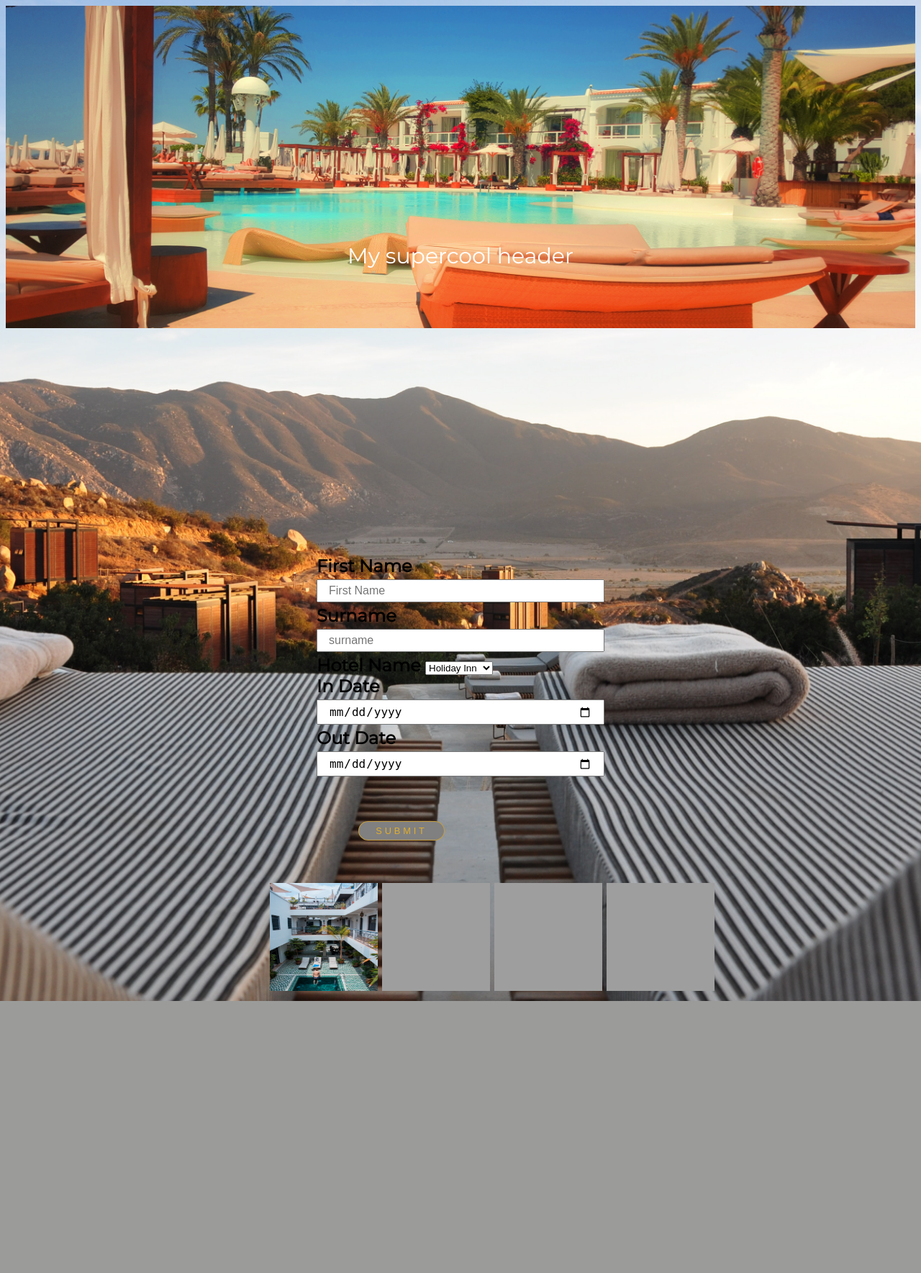
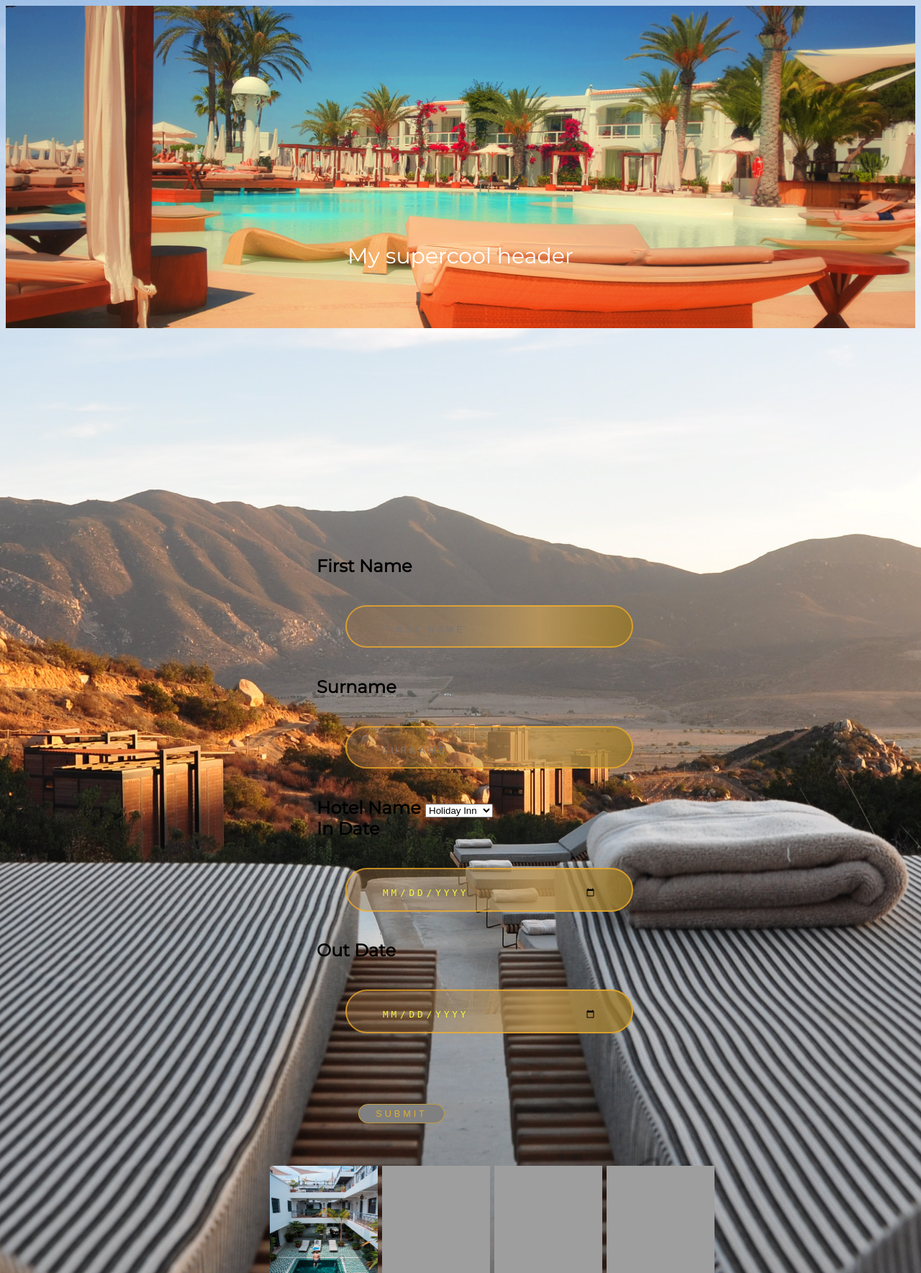
Before and after one commit to Achmat1234/online-hotel, a PHP site: page / in a window 1280 px wide. Shown: the top 1769 px of the page at 72% size. Before the commit the page ends 1391 px from the top, so only its background shows below. Run offline with PHP 8.4, Linux system fonts and the light colour scheme; grey boxes are pictures that could not be loaded.

Commit message:
styled my form

```diff
--- a/css/styling.css
+++ b/css/styling.css
@@ -17,7 +17,7 @@ body{
 h1 {
     margin-top: 14%;
     animation: blinkingText 2.3s;
-    animation-iteration-count: 15;
+    animation-iteration-count: 4;
     font-family: serif;
     font-size: 60px;
     color: rgba(329, 240, 138, 85.938);
@@ -82,8 +82,29 @@ input {
     margin: 4px 0;
     box-sizing: border-box;
     font-size: 1rem;
-  }
-
+    display: inline-block;
+    background: transparent;
+    text-transform: uppercase;
+    font-weight: 500;
+    font-style: normal;
+    font-size: 0.800rem;
+    letter-spacing: 0.3em;
+    color: rgba(330, 300, 55, 0.938);
+    border-radius: 50vh;
+    padding: 24px 49px 16px;
+    transition: all 0.7s ease-out;
+    background: linear-gradient(270deg, rgba(150, 118, 38, 0.815), rgba(196, 155, 86, 0.8), rgba(177, 132, 80, 0.349), rgba(160, 113, 68, 0.384));
+    background-position: 1% 50%;
+    background-size: 101% 24%;
+    text-decoration: none;
+    margin: 2.495rem;
+    border: none;
+    border: 2px solid rgba(281, 181, 37, 0.664);
+    -webkit-border-radius: 50vh;
+    -moz-border-radius: 50vh;
+    -ms-border-radius: 50vh;
+    -o-border-radius: 50vh;
+}
 .submit{
     background:grey;
     width: 30%;
```
